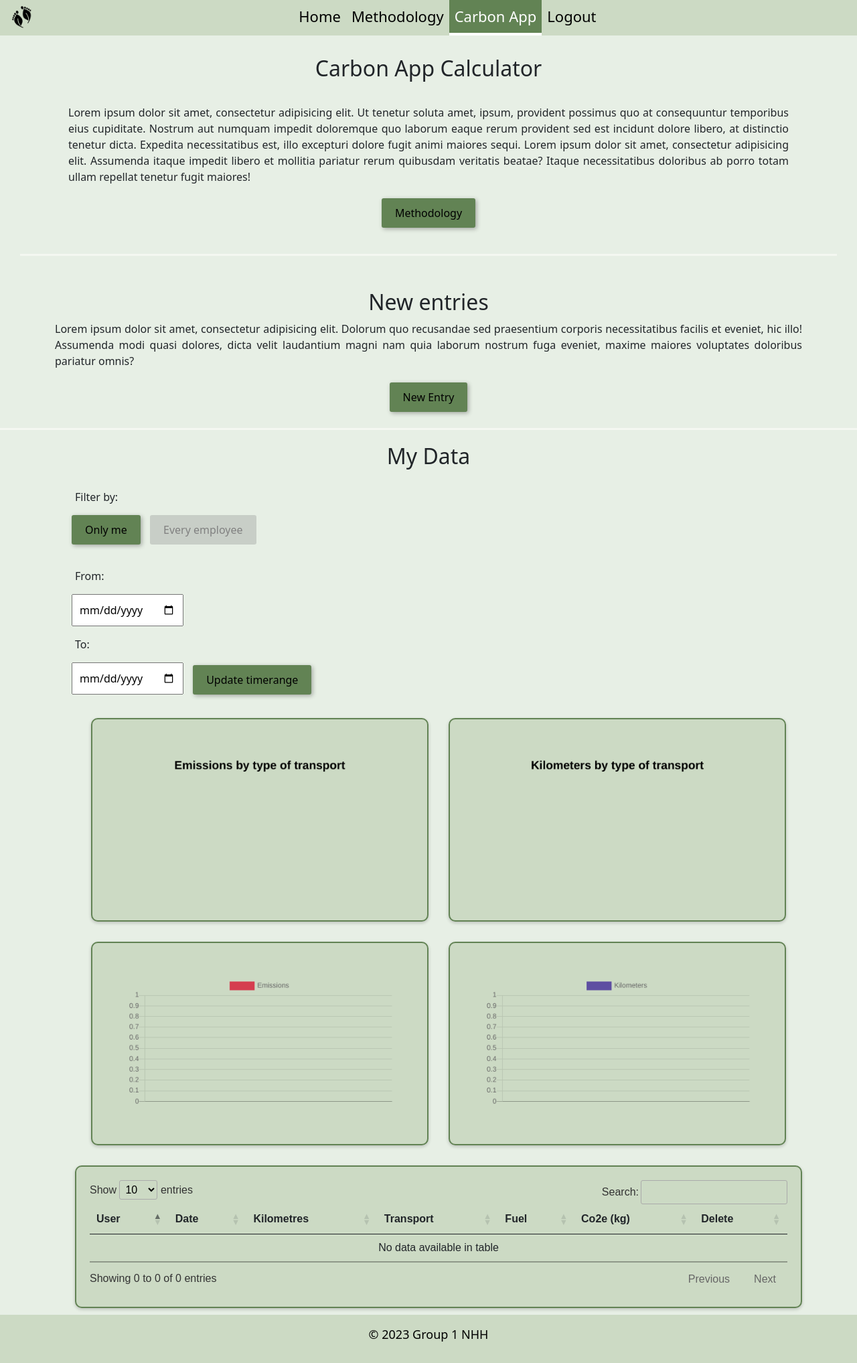
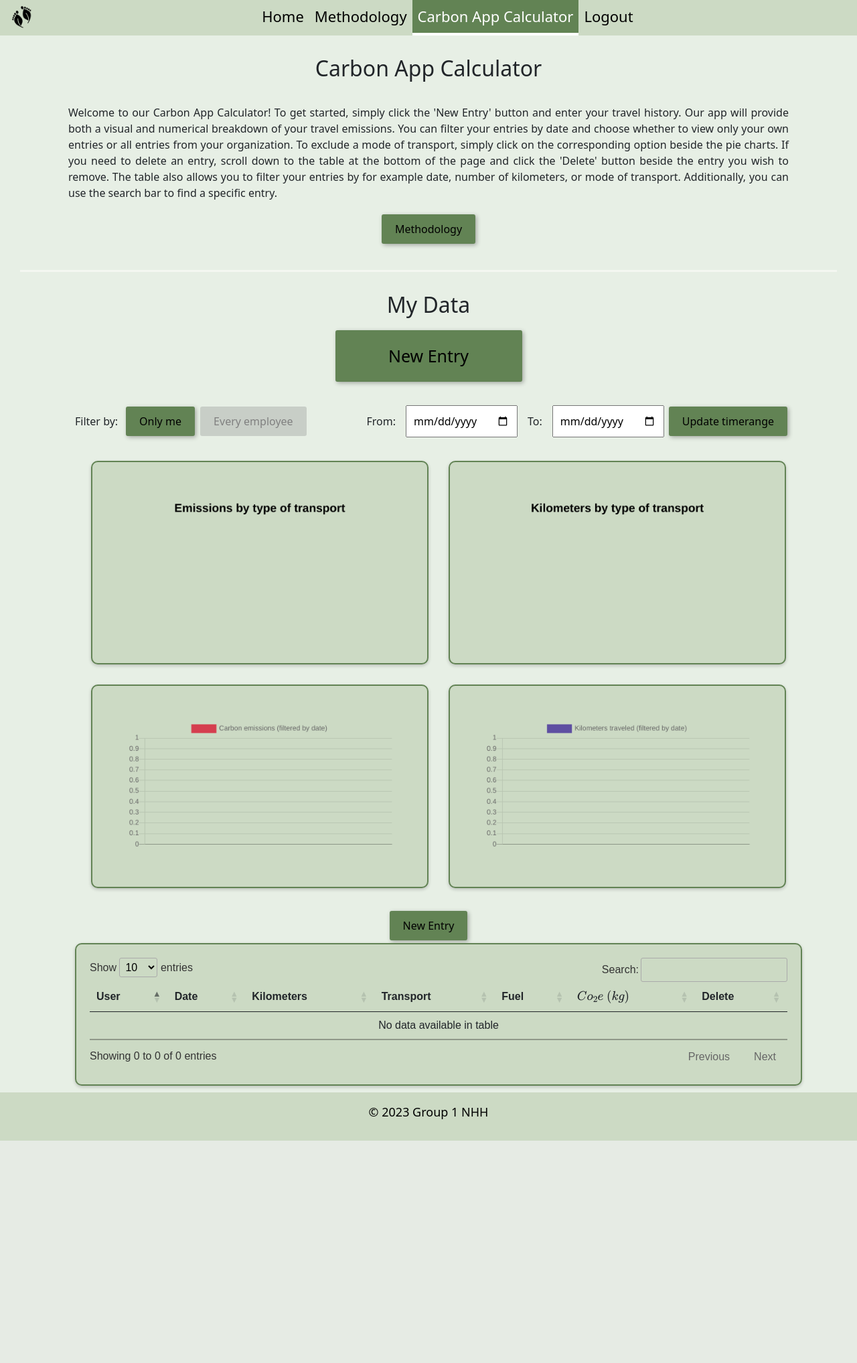
Before and after one commit to s203645/FOR19-final, a Flask app: page /carbon_app in a window 1280 px wide. Shown: the whole page at 67% size. After the commit the page ends 1703 px from the top, so only its background shows below. Run offline with Flask 2, Linux system fonts and the light colour scheme; the visitor is signed in with stand-in values (Sample User, id 1); data comes from the database, SQL or seed files in the repository; data that the repository does not hold is empty; some libraries are stand-ins or nearby versions.

Commit message:
fixed text, added linkedin-buttons, some changes in carbon app

```diff
--- a/app/static/carbon_app.css
+++ b/app/static/carbon_app.css
@@ -39,114 +39,6 @@
 .section_new_entries {
   margin-bottom: 20px;
   border-bottom: 3px solid #f4f7f1;
-}
-
-/* Buttons */
-
-.section_container_buttons_carbon_app_new_entry_main {
-  display: flex;
-  justify-content: center;
-  align-items: center;
-  flex-wrap: wrap;
-}
-
-.btn_carbon_app_new_entry_main,
-.box .btn, #filter_date {
-  background-color: #628354;
-  border-radius: 3px;
-  padding: 10px 20px;
-  text-decoration: none;
-  color: black;
-  margin: 4px 2px;
-  text-align: center;
-  border: none;
-  display: inline-block;
-  font-size: 16px;
-  cursor: pointer;
-  box-shadow: 2px 2px 6px rgba(0, 0, 0, 0.3);
-}
-
-#filter_all,
-#filter_individual {
-  border-radius: 3px;
-  padding: 10px 20px;
-  text-decoration: none;
-  color: black;
-  margin: 4px 2px;
-  text-align: center;
-  border: none;
-  display: inline-block;
-  font-size: 16px;
-  cursor: pointer;
-  box-shadow: 2px 2px 6px rgba(0, 0, 0, 0.3);
-}
-
-.btn_carbon_app_new_entry_main:hover,
-.box .btn:hover,
-#filter_all:hover,
-#filter_individual:hover, #filter_date:hover {
-  transform: translateY(2px);
-  box-shadow: none;
-  color: black;
-  background-color: #557249;
-}
-
-.btn_carbon_app_new_entry_main:active,
-.box .btn:active, #filter_date:active {
-  transform: translateY(4px);
-  box-shadow: inset 0 1px 1px rgba(0, 0, 0, 0.2),
-    inset 0 0 8px rgba(0, 0, 0, 0.4);
-}
-
-/* #filter_all:focus,
-#filter_individual:focus,
-#filter_all:active,
-#filter_individual:active {
-  transform: translateY(4px);
-  box-shadow: inset 0 1px 1px rgba(0, 0, 0, 0.2),
-    inset 0 0 8px rgba(0, 0, 0, 0.4);
-  background-color: #557249; */
-/* } */
-
-.section_header .container_filter {
-  display: flex;
-  flex-direction: row;
-  align-items: center;
-  margin: 20px;
-}
-
-.container_filter p {
-  margin: 10px;
-}
-
-.table_main .btn {
-  background-color: rgb(220, 48, 48);
-  border-radius: 3px;
-  padding: 10px 10px;
-  text-decoration: none;
-  color: black;
-  margin: 4px 2px;
-  text-align: center;
-  border: none;
-  display: inline-block;
-  font-size: 16px;
-  cursor: pointer;
-  box-shadow: 1px 1px 3px rgba(0, 0, 0, 0.3);
-}
-
-.table_main .btn:hover {
-  transform: translateY(2px);
-  box-shadow: none;
-  color: black;
-  background-color: rgb(192, 30, 30);
-}
-
-.table_main .btn:active,
-.table_main .btn:focus {
-  box-shadow: inset 0 1px 1px rgba(0, 0, 0, 0.2);
-  background-color: rgb(192, 30, 30);
-  color: black;
-  transform: translateY(4px);
 }
 
 /* Modal calculator */
@@ -329,9 +221,168 @@
   height: auto !important;
 }
 
+/* Buttons */
+
+.section_container_buttons_carbon_app_new_entry_main {
+  display: flex;
+  justify-content: center;
+  align-items: center;
+  flex-wrap: wrap;
+}
+
+.btn_carbon_app_new_entry_table, .box .btn {
+  background-color: #628354;
+  border-radius: 3px;
+  padding: 10px 20px;
+  text-decoration: none;
+  color: black;
+  margin: 4px 2px;
+  text-align: center;
+  border: none;
+  display: inline-block;
+  font-size: 16px;
+  cursor: pointer;
+  box-shadow: 2px 2px 6px rgba(0, 0, 0, 0.3);
+}
+
+.btn_carbon_app_new_entry_main {
+  background-color: #628354;
+  border-radius: 3px;
+  padding: 20px 30px;
+  text-decoration: none;
+  color: black;
+  margin: 10px 10px;
+  text-align: center;
+  border: none;
+  display: inline-block;
+  font-size: 25px;
+  cursor: pointer;
+  box-shadow: 2px 2px 6px rgba(0, 0, 0, 0.3);
+  width: 25%;
+}
+
+#filter_all,
+#filter_individual {
+  border-radius: 3px;
+  padding: 10px 20px;
+  text-decoration: none;
+  color: black;
+  margin: 4px 2px;
+  text-align: center;
+  border: none;
+  display: inline-block;
+  font-size: 16px;
+  cursor: pointer;
+  box-shadow: 2px 2px 6px rgba(0, 0, 0, 0.3);
+}
+
+#filter_date {
+  background-color: #628354;
+  border-radius: 3px;
+  padding: 10px 20px;
+  text-decoration: none;
+  color: black;
+  margin: 4px 2px;
+  text-align: center;
+  border: none;
+  display: inline-block;
+  font-size: 16px;
+  cursor: pointer;
+  margin-top: 7px;
+  box-shadow: 2px 2px 6px rgba(0, 0, 0, 0.3);
+}
+
+.btn_carbon_app_new_entry_table:hover, .btn_carbon_app_new_entry_main:hover,
+.box .btn:hover,
+#filter_all:hover,
+#filter_individual:hover, #filter_date:hover {
+  transform: translateY(2px);
+  box-shadow: none;
+  color: black;
+  background-color: #557249;
+}
+
+.btn_carbon_app_new_entry_table:active, .btn_carbon_app_new_entry_main:active,
+.box .btn:active, #filter_date:active {
+  transform: translateY(4px);
+  box-shadow: inset 0 1px 1px rgba(0, 0, 0, 0.2),
+    inset 0 0 8px rgba(0, 0, 0, 0.4);
+}
+
+.section_header .container_filter {
+  display: flex;
+  flex-direction: row;
+  align-items: center;
+  justify-content: space-between;
+  margin: 20px;
+}
+
+.container_filter .box_date_filter_from, .container_filter .box_date_filter_to, .container_filter.box_update_timerange, .box_employee_filter {
+  display: flex;
+  align-items: center;
+}
+
+.box_date_filter, .box_employee_filter {
+  display: flex;
+  flex-direction: row;
+}
+
+.container_filter p {
+  margin: 10px;
+}
+
+
+.table_main .btn {
+  background-color: rgb(220, 48, 48);
+  border-radius: 3px;
+  padding: 10px 10px;
+  text-decoration: none;
+  color: black;
+  margin: 4px 2px;
+  text-align: center;
+  border: none;
+  display: inline-block;
+  font-size: 16px;
+  cursor: pointer;
+  box-shadow: 1px 1px 3px rgba(0, 0, 0, 0.3);
+}
+
+.table_main .btn:hover {
+  transform: translateY(2px);
+  box-shadow: none;
+  color: black;
+  background-color: rgb(192, 30, 30);
+}
+
+.table_main .btn:active,
+.table_main .btn:focus {
+  box-shadow: inset 0 1px 1px rgba(0, 0, 0, 0.2);
+  background-color: rgb(192, 30, 30);
+  color: black;
+  transform: translateY(4px);
+}
+
 /* Media Queries */
 
 @media (max-width: 800px) {
+
+  .btn_carbon_app_new_entry_main {
+    width: 50%;
+  }
+
+  .box_date_filter {
+    display: flex;
+    flex-direction: column;
+    align-items: end;
+    left: 0px;
+  }
+
+  .box_employee_filter {
+    display: flex;
+    flex-direction: column;
+    align-items: start;
+    left: 0px;
+  }
 
   .two_emissions_graphs .charts, home {
     display: flex;
--- a/app/static/newEntry.js
+++ b/app/static/newEntry.js
@@ -166,7 +166,7 @@ const over_time_emissions = (arg, start, end) =>{
                         labels: data.labels,
                         datasets: [
                             {
-                            label: "Emissions",
+                            label: "Carbon emissions (filtered by date)",
                             data: data.values,
                             fill: false,
                             borderColor: '#d53e4f',
@@ -243,7 +243,7 @@ const over_time_kms = (arg, start, end) => {
                     labels: data.labels,
                     datasets: [
                         {
-                        label: "Kilometers",
+                        label: "Kilometers traveled (filtered by date)",
                         data: data.values,
                         fill: false,
                         borderColor: '#5e4fa2',
--- a/app/templates/carbon_app.html
+++ b/app/templates/carbon_app.html
@@ -21,8 +21,13 @@
             <div class="home">
                 <div class="header_home">
                     <div class="box">
-                      <p> Lorem ipsum dolor sit amet, consectetur adipisicing elit. Ut tenetur soluta amet, ipsum, provident possimus quo at consequuntur temporibus eius cupiditate. Nostrum aut numquam impedit doloremque quo laborum eaque rerum provident sed est incidunt dolore libero, at distinctio tenetur dicta. Expedita necessitatibus est, illo excepturi dolore fugit animi maiores sequi.
-                        Lorem ipsum dolor sit amet, consectetur adipisicing elit. Assumenda itaque impedit libero et mollitia pariatur rerum quibusdam veritatis beatae? Itaque necessitatibus doloribus ab porro totam ullam repellat tenetur fugit maiores!
+                      <p>
+                        Welcome to our Carbon App Calculator! To get started, simply click the 'New Entry' button and enter your travel history. Our
+                        app will provide both a visual and numerical breakdown of your travel emissions. You can filter your entries by date and choose
+                        whether to view only your own entries or all entries from your organization. To exclude a mode of transport, simply click on the
+                        corresponding option beside the pie charts. If you need to delete an entry, scroll down to the table at the bottom of the page
+                        and click the 'Delete' button beside the entry you wish to remove. The table also allows you to filter your entries by for example date,
+                        number of kilometers, or mode of transport. Additionally, you can use the search bar to find a specific entry.
                       </p>
                       <a href="{{url_for('methodology.methodology_m')}}" class="btn" style="color: black; text-decoration: none;">Methodology</a>
 
@@ -49,43 +54,41 @@
         </div>
       </section>
 
-      <section class="section_new_entries">
-        <div class="container">
-          <div class="developers d_team">
-            <h2 class="text" style="text-align: center;"> New entries</h2>
-            <p>
-              Lorem ipsum dolor sit amet, consectetur adipisicing elit. Dolorum quo recusandae sed praesentium corporis necessitatibus facilis et eveniet, hic illo! Assumenda modi quasi dolores, dicta velit laudantium magni nam quia laborum nostrum fuga eveniet, maxime maiores voluptates doloribus pariatur omnis?
-            </p>
-            <div class="section_container_buttons_carbon_app_new_entry_main">
-              <a class="btn_carbon_app_new_entry_main" data-bs-toggle="modal" data-bs-target="#new_entry"> New Entry </a> <!-- bs-target links to the id of the modal-->
-            </div>
-          </div>
-        </section>
-
 
 
         <section class="section_header">
           <div class="container">
             <div class="home">
               <h2 class="text">My Data</h2>
+              <div class="section_container_buttons_carbon_app_new_entry_main">
+                <a class="btn_carbon_app_new_entry_main" data-bs-toggle="modal" data-bs-target="#new_entry"> New Entry </a> <!-- bs-target links to the id of the modal-->
+              </div>
                 <div class="container_filter">
                   <div class="box_employee_filter">
                   <p>Filter by:</p>
+                  <div class="box_employee_filter_buttons">
                   <button type="button" value="active" class="btn btn-success" style="background-color: #628354;" id="filter_individual"> Only me </button>
                   <button type="button" value="" class="btn btn-secondary" style="background-color: #9395935e; color: grey; box-shadow: none;" id="filter_all"> Every employee </button>
                   </div>
                 </div>
-                <div class="container_filter">
                   <div class="box_date_filter">
-                    <p>From: </p>
+                  <div class="box_date_filter_from">
+                    <p>
+                      From:
+                    </p>
                   <input type="date" name="filter_start" id="filter_start">
+                  </div>
+                  <div class="box_date_filter_to">
                   <p>
                     To:
                   </p>
                   <input type="date" name="filter_end" id="filter_end">
+                  </div>
+                  <div class="box_update_timerange">
                   <button type="button" value="" class="btn btn-success" id="filter_date"> Update timerange </button>
                   </div>
                 </div>
+              </div>
             </div>
           </div>
         </section>
@@ -114,6 +117,10 @@
           </div>
         </section>
 
+        <div class="section_container_buttons_carbon_app_new_entry_main">
+          <a class="btn_carbon_app_new_entry_table" data-bs-toggle="modal" data-bs-target="#new_entry"> New Entry </a> <!-- bs-target links to the id of the modal-->
+        </div>
+
         <section class="table_main">
           <div class="container">
               <div id="table_confirmation" class="alert alert-success" style="display: none;" > </div>
@@ -122,24 +129,14 @@
                       <tr>
                           <th> User</th>
                           <th> Date</th>
-                          <th> Kilometres</th>
+                          <th> Kilometers</th>
                           <th> Transport</th>
                           <th> Fuel</th>
-                          <th> Co2e (kg)</th>
+                          <th> \(Co_{2}e\ (kg)\)</th>
                           <th> Delete</th>
                       </tr>
                   </thead>
                   <tbody>
-                    <tr>
-                      <th> Test</th>
-                      <th> Test</th>
-                      <th> Test</th>
-                      <th> Test</th>
-                      <th> Test</th>
-                      <th> Test</th>
-                      <th> Test</th>
-                    </tr>
-
                   </tbody>
               </table>
               </div>
--- a/app/templates/methodology.html
+++ b/app/templates/methodology.html
@@ -37,7 +37,7 @@
           </div>
           <div class="formulas">
             <p style="text-align: justify;">
-              Before designing our calculator, it is important to understand the different methods used to compare modes of transport
+              It is important to understand the different methods used to compare modes of transport
               and measure their emissions. The most common approach is to calculate the amount of carbon dioxide equivalent (\(CO_2e\))
               emissions for transporting a passenger by a defined mode of transport over one kilometer (passenger kilometer). This
               metric allows for emissions data to be standardized per individual passenger, regardless of the transportation mode. <br> <br>
--- a/app/templates/template.html
+++ b/app/templates/template.html
@@ -36,7 +36,7 @@
       {% set navigation_bar_logout = [
         ('/', 'home', 'Home'),
         ('/methodology', 'methodology', "Methodology"),
-        ('/carbon_app', 'carbon_app', 'Carbon App'),
+        ('/carbon_app', 'carbon_app', 'Carbon App Calculator'),
         ('/register', 'register', 'Register'),
         ('/login', 'login', 'Login'),
         ] -%}
@@ -44,7 +44,7 @@
       {% set navigation_bar_login = [
         ('/', 'home', 'Home'),
         ('/methodology', 'methodology', "Methodology"),
-        ('/carbon_app', 'carbon_app', 'Carbon App'),
+        ('/carbon_app', 'carbon_app', 'Carbon App Calculator'),
         ('/logout', 'logout', 'Logout')
         ] -%}
 
```
Also changed, not shown: app/templates/home.html (+34 -11 lines), 1 other file.
